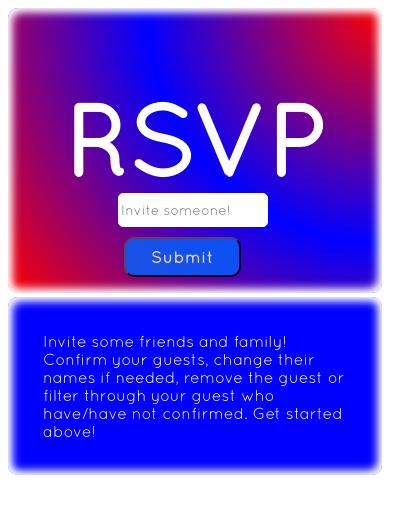
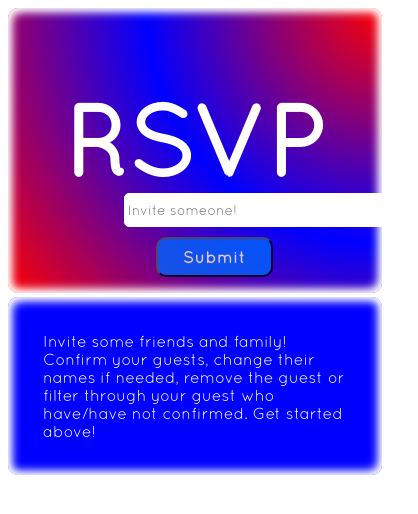
Before and after one commit to Jason-Pallone/RSVP, a React (Create React App) app in the folder RSVP/: page / in a window 390 px wide. Shown: the top 514 px of the page, 418 px wide, since content can reach past the window. Built offline with nearby package versions, Linux system fonts and the light colour scheme.

Commit message:
made responsive for smaller mobile

```diff
--- a/RSVP/src/App.css
+++ b/RSVP/src/App.css
@@ -369,3 +369,25 @@ li{
     margin-left: 86px;
   }
 }
+
+
+@media(min-width:320px) and (max-width:399px){
+  .invite-guest-input{
+    width:200%;
+    margin-left: 60%
+  }
+
+  .add-guest-button{
+    margin-left: 82%
+  }
+
+  li{
+    width:40%;
+    margin-left: -12%;
+    margin-right: 21%
+  }
+
+  .pending-guest-li{
+    margin-left: 5%
+  }
+}
```
